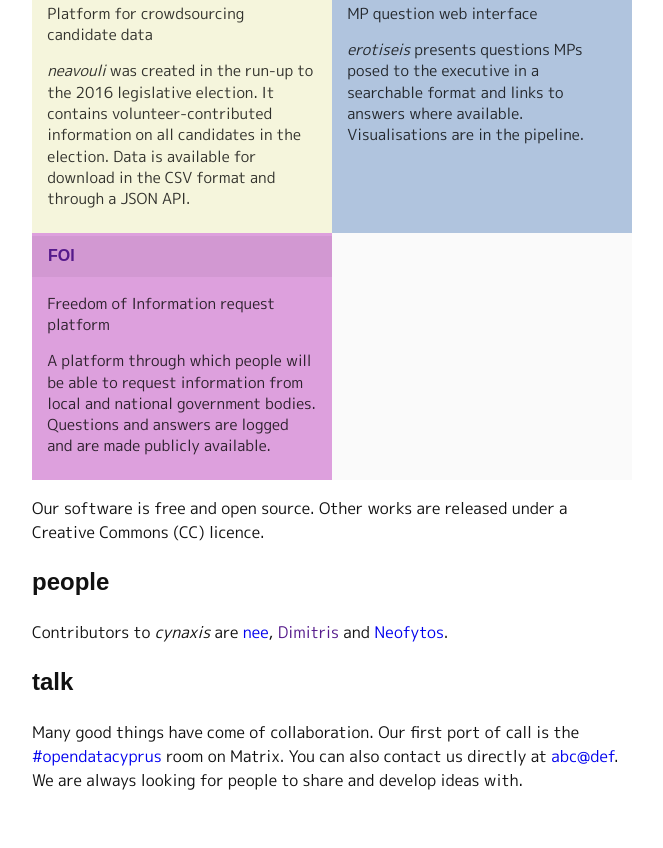
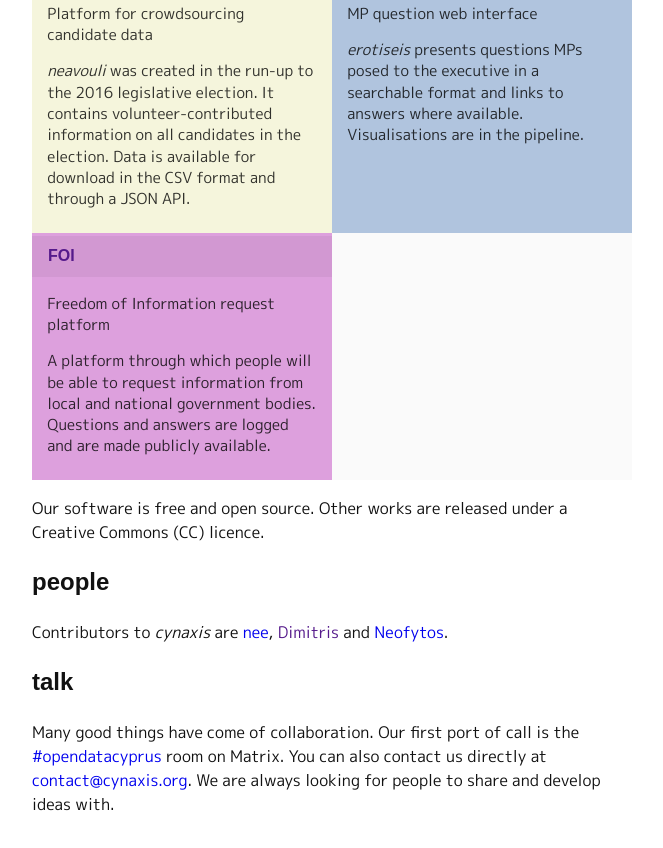
Before and after one commit to wfdd/oph, a plain HTML site: page index.html in a window 1280 px wide. Shown: the part 884-1732 px from the top of the page, without its empty margins (0-663 px from the left). Before the commit the page ends 1708 px from the top, so only its background shows below. Drawn offline with Linux system fonts and the light colour scheme; a web font is replaced by a local one.

Commit message:
Update email

```diff
--- a/index.html
+++ b/index.html
@@ -89,7 +89,7 @@
     <h2>Talk</h2>
     <p>Many good things have come of collaboration. Our first port of call is the
       <a href="https://riot.im/app/#/room/#opendatacyprus:matrix.org">#opendatacyprus</a>
-      room on Matrix.  You can also contact us directly at <a href="mailto:">abc@def</a>.
+      room on Matrix.  You can also contact us directly at <a href="mailto:contact@cynaxis.org">contact@cynaxis.org</a>.
       We are always looking for people to share and develop ideas with.</p>
   </section>
 </body>
```
